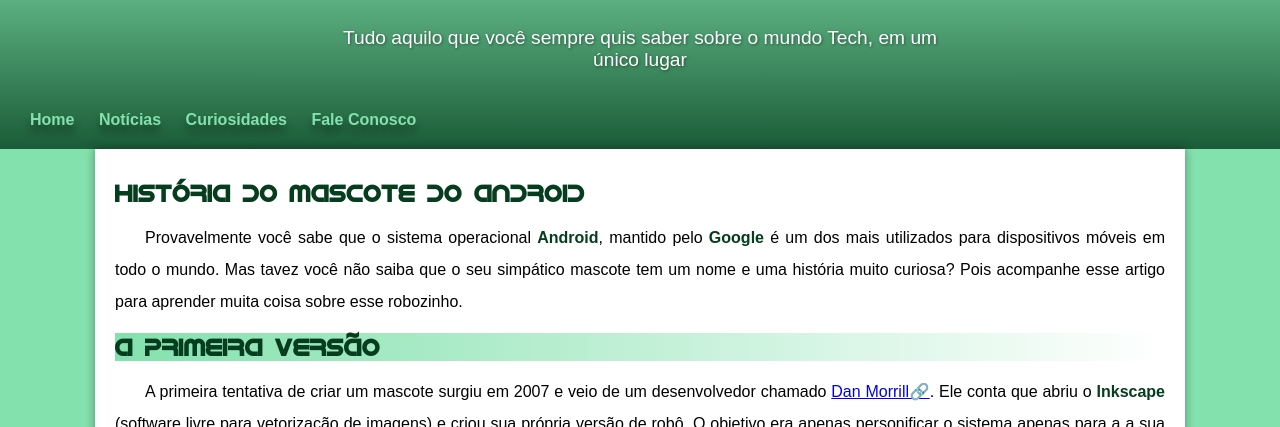
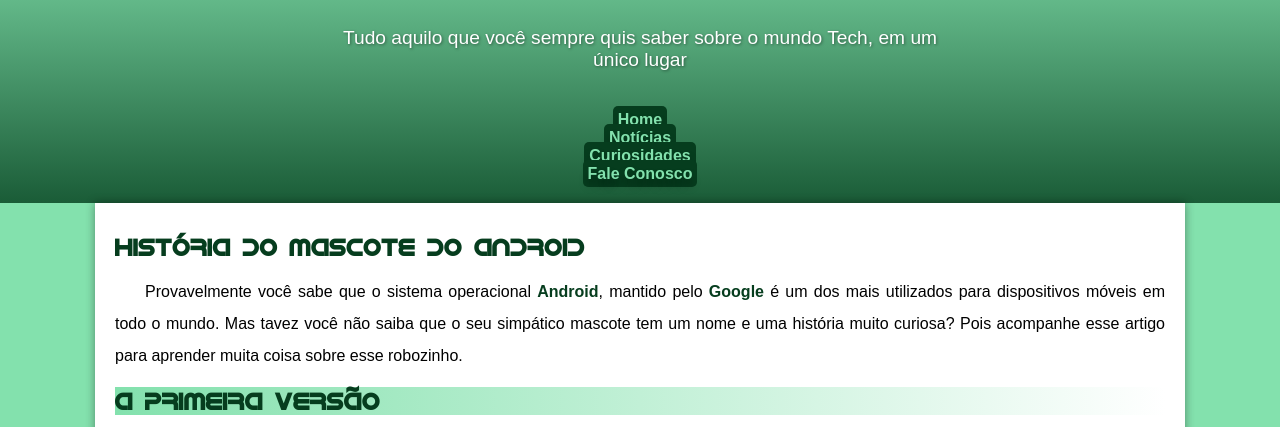
Before and after one commit to ryangrecco/projeto-android, a plain HTML site: page index.html in a window 1280 px wide. Shown: the part 90-517 px from the top of the page. Drawn offline with Linux system fonts and the light colour scheme; files whose address does not match are found by name.

Commit message:
atualização projeto android

```diff
--- a/index.html
+++ b/index.html
@@ -14,12 +14,12 @@
         <p>
             Tudo aquilo que você sempre quis saber sobre o mundo Tech, em um único lugar
         </p>
-            <nav>
-                <a href="#">Home</a>
-                <a href="#">Notícias</a>
-                <a href="#">Curiosidades</a>
-                <a href="fale-conosco/fale-conosco.html">Fale Conosco</a>
-            </nav>
+            <ul>
+                <li><a href="#">Home</a>
+                <li><a href="#">Notícias</a>
+                <li><a href="#">Curiosidades</a>
+                <li><a href="fale-conosco/fale-conosco.html">Fale Conosco</a>
+            </ul>
     </header>
     <main>
         <article>
--- a/style/style.css
+++ b/style/style.css
@@ -47,7 +47,7 @@ header{
     color: white;
     font-weight: normal;
     text-align: center;
-    min-height: 150px;
+    min-height: 190px;
     padding-top: 30px;
 }
 header > h1{
@@ -69,20 +69,24 @@ header > p{
     margin-bottom: 20px;
     text-shadow: 1px 1px 3px rgba(0, 0, 0, 0.425);
 }
-nav{
+ul{
     font-family: var(--fonte-padrao);
     padding: 20px;
-    text-align: left;
-    text-shadow: 0px 7px 9px rgba(0, 0, 0, 0.425)
+    text-align: center;
+    text-shadow: 0px 7px 9px rgba(0, 0, 0, 0.425);
+    list-style-type: none;
 }
-nav > a{
+ul > li> a{
+    background-color: var(--cor5);
     color: var(--cor1);
-    padding: 10px;
+    padding: 5px;
+    margin-top: ;
     text-decoration: none;
     font-weight: bold;
     border-radius: 5px;
+
 }
-nav > a:hover{
+ul > li > a:hover{
     background-color: var(--cor4);
     color: var(--cor2);
     text-decoration: underline;
```
